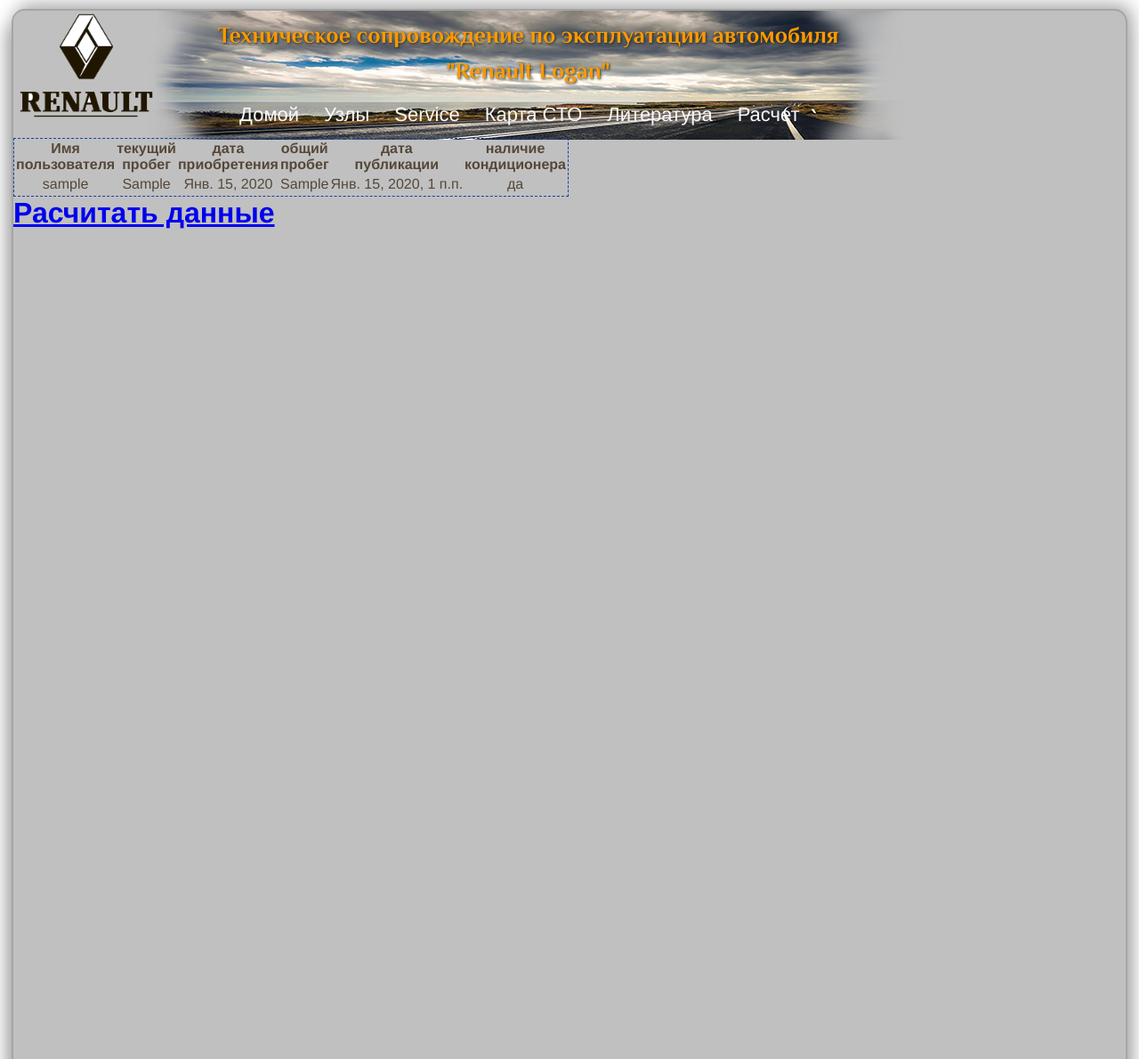
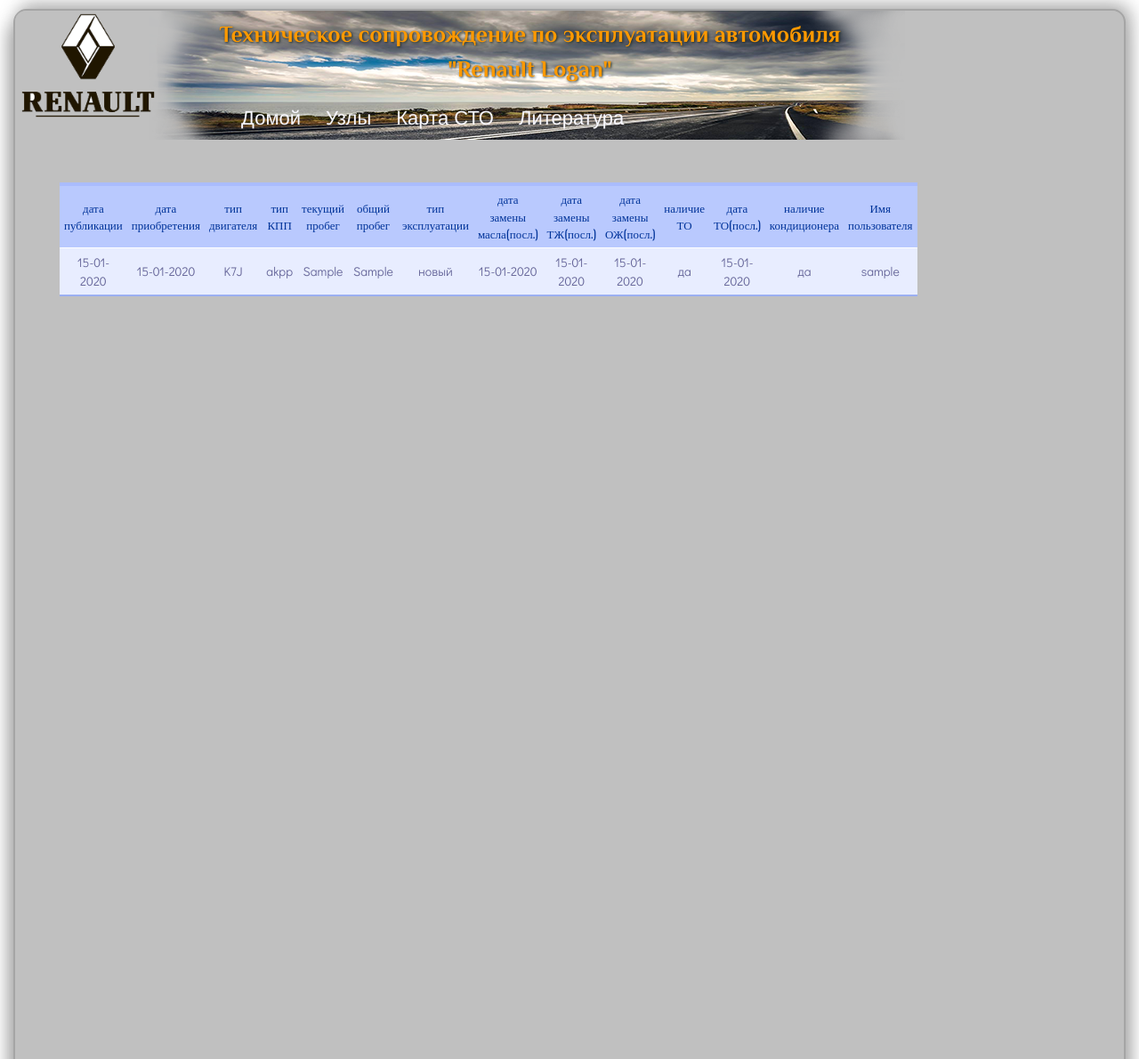
Before and after one commit to maxproj/max-project, a Django app: page /Calculat in a window 1280 px wide. Shown: the top 1190 px of the page at 89% size. Run offline with Django 3.2, Linux system fonts and the light colour scheme; tables that the repository leaves empty hold one stand-in row (values such as "Sample post"); some libraries are stand-ins or nearby versions; some web fonts are replaced; grey boxes are pictures that could not be loaded.

Commit message:
обновлен текст

```diff
--- a/Infodate/templates/Infodate/calcul.html
+++ b/Infodate/templates/Infodate/calcul.html
@@ -1,12 +1,20 @@
 <!doctype html>
 <html lang="ru">
 <head>
+ {% load staticfiles %}
  <meta charset="UTF-8">
  <title>Техническая поддержка Renault Logan</title>
- {% load staticfiles %}
+
+ <script src="https://ajax.googleapis.com/ajax/libs/jquery/3.2.1/jquery.min.js"></script>
+<link rel="stylesheet" href="https://stackpath.bootstrapcdn.com/bootstrap/4.1.3/css/bootstrap.min.css" integrity="sha384-MCw98/SFnGE8fJT3GXwEOngsV7Zt27NXFoaoApmYm81iuXoPkFOJwJ8ERdknLPMO" crossorigin="anonymous">
+<link rel="stylesheet" href="https://maxcdn.bootstrapcdn.com/bootstrap/3.3.7/css/bootstrap-theme.min.css" integrity="sha384-rHyoN1iRsVXV4nD0JutlnGaslCJuC7uwjduW9SVrLvRYooPp2bWYgmgJQIXwl/Sp" crossorigin="anonymous">
+<script src="https://stackpath.bootstrapcdn.com/bootstrap/4.1.3/js/bootstrap.min.js" integrity="sha384-ChfqqxuZUCnJSK3+MXmPNIyE6ZbWh2IMqE241rYiqJxyMiZ6OW/JmZQ5stwEULTy" crossorigin="anonymous"></script>
+
+ {% load bootstrap3 %}
  <link rel="stylesheet" href="{% static 'CSS/style.css' %}">
  <link rel="stylesheet" href="{% static 'CSS/menu.css' %}">
  <meta charset="UTF-8">
+
 </head>
 
  <body style="background-color: #FFFFFF; overflow-x: hidden">
@@ -28,36 +36,73 @@
     <ul id="nav">
 		 <li class="left"><a href="{% url 'Infodate:index'%}" target="_blank">Домой</a></li>
 		 <li class="right"><a href="{% url 'Infodate:engine' %}" target="_blank">Узлы</a></li>
-		 <li class="left"><a href="#">Service</a></li>
 		 <li class="right"><a href="#">Карта СТО</a></li>
 		 <li class="left"><a href="#">Литература</a></li>
-		 <li class="right"><a href="{% url 'Infodate:calcul' %}" target="_blank">Расчет</a>
-		 </li>
+		 <!--li class="right"><a href="{% url 'Infodate:calcul' %}" target="_blank">Расчет</a>
+		 </li-->
     </ul>
   </div>
   <div id="osnova">
     <div>
-		{% for i in calculat %}
-			<table style="text-align:center; border: 1px dashed #1240AA">
+		<table>
+			<tr>
+				<td height=20></td>
+			</tr>
+		</table>
+	</div>
+
+	<div>
+		<table>
+			<tr>
+				<td height=30></td>
+			</tr>
+		</table>
+	</div>
+	<div style="margin-left: 50px">
+		<table class="tablecalc">
 				<tr>
-					<th>Имя<br>пользователя</th><th>текущий<br>пробег</th><th>дата<br>приобретения</th>
-					<th>общий<br>пробег</th><th>дата<br>публикации</th><th>наличие<br>кондиционера</th>
+					<th>дата<br>публикации</th>
+					<th>дата<br>приобретения</th>
+					<th>тип<br>двигателя</th>
+					<th>тип<br>КПП</th>
+					<th>текущий<br>пробег</th>
+					<th>общий<br>пробег</th>
+					<th>тип<br>эксплуатации</th>
+					<th>дата<br>замены<br>масла(посл.)</th>
+					<th>дата<br>замены<br>ТЖ(посл.)</th>
+					<th>дата<br>замены<br>ОЖ(посл.)</th>
+					<th>наличие<br>ТО</th>
+					<th>дата<br>ТО(посл.)</th>
+					<th>наличие<br>кондиционера</th>
+					<th>Имя<br>пользователя</th>
 				</tr>
 				<tr></tr>
+			{% for i in calculat %}
 				<tr>
-					<td>{{i.author}}</td><td>{{i.probeg_tek}}</td><td>{{i.date_create}}</td>
-					<td>{{i.probeg_all}}</td><td>{{i.date_publish}}</td><td>{{i.conder}}</td>
+					<td>{{i.date_publish|date:"d-m-Y"}}</td>
+					<td>{{i.date_create|date:"d-m-Y"}}</td>
+					<td>{{i.type_engine}}</td>
+					<td>{{i.type_kpp}}</td>
+					<td>{{i.probeg_tek}}</td>
+					<td>{{i.probeg_all}}</td>
+					<td>{{i.type_expl}}</td>
+					<td>{{i.date_oil_last|date:"d-m-Y"}}</td>
+					<td>{{i.date_liq_last|date:"d-m-Y"}}</td>
+					<td>{{i.date_brake_last|date:"d-m-Y"}}</td>
+					<td>{{i.to_make}}</td>
+					<td>{{i.date_to_last|date:"d-m-Y"}}</td>
+					<td>{{i.conder}}</td>
+					<td>{{i.author}}</td>
 				</tr>
-				<tr></tr>
-			</table>
-		{% endfor %}
+			{% endfor %}
+		</table>
+
 	</div>
-	<div>
-		<!--a href="{% url 'Infodate:input_new' %}"><span class="glyphicon glyphicon-plus"></span></a-->
+	<!--div>
 		<h1><a href="{% url 'Infodate:input_new' %}">Расчитать данные</a></h1>
-	</div>
+	</div-->
   </div>
-  <div class="footer">
+  <div id="footer">
 
   </div>
  </div>
```
Also changed, not shown: Infodate/templates/Infodate/index.html (+2 -26 lines), Infodate/templates/Infodate/input_edit.html (+16 -11 lines).
